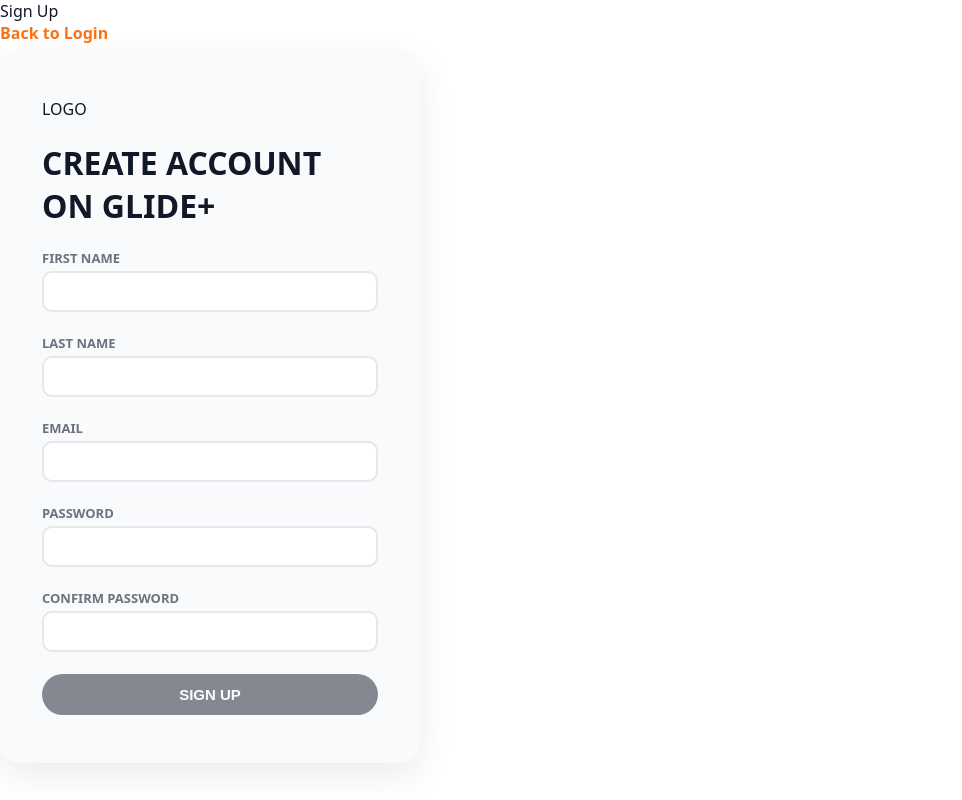
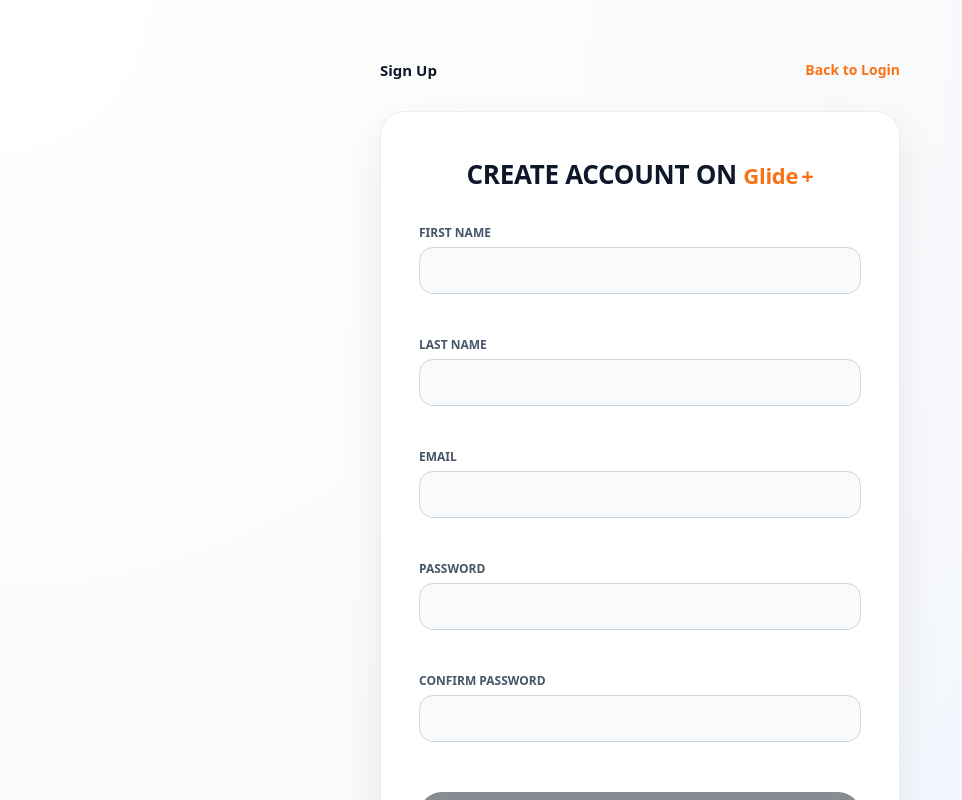
Before and after one commit to hannaberhanne/glide-capstone, a React (Vite) app in the folder frontend/: page /signup in a window 1280 px wide. Shown: the whole page, without its empty margins (0-962 px from the left). Built offline with nearby package versions, Linux system fonts and the light colour scheme; no server answers.

Commit message:
updated css of login + signup+ created a for got password page
added two line on the jsx files to add the logo that leads to the landing page after clicking on it

```diff
--- a/frontend/src/App.jsx
+++ b/frontend/src/App.jsx
@@ -8,6 +8,7 @@
 import SignupPage from "./pages/SignupPage.jsx";
 import OnboardingPage from "./pages/OnboardingPage";
 import CanvasSetup from "./pages/CanvasSetup";
+import ForgotPasswordPage from "./pages/ForgotPasswordPage";
 import "./App.css";
 
 function NotFound() {
@@ -28,6 +29,8 @@
       <Route path="/signup" element={<SignupPage />} />
       <Route path="/onboarding" element={<OnboardingPage />} />
       <Route path="/canvas-setup" element={<CanvasSetup />} />
+      <Route path="/forgot-password" element={<ForgotPasswordPage />} />
+
 
       {/* All other routes inside Layout (with navbar/footer) */}
       <Route element={<Layout />}>
--- /dev/null
+++ b/frontend/src/pages/ForgotPasswordPage.css
@@ -0,0 +1,108 @@
+.auth-page {
+  min-height: 100vh;
+  width: 100%;
+  padding: 96px 24px 72px;
+  display: flex;
+  justify-content: center;
+  align-items: flex-start;
+  background: radial-gradient(
+    circle at top left,
+    #ffffff 0%,
+    #f9fafb 55%,
+    #eef2ff 100%
+  );
+  font-family: system-ui, -apple-system, BlinkMacSystemFont, "Segoe UI", sans-serif;
+  color: #0f172a;
+  box-sizing: border-box;
+}
+
+/* white card */
+.auth-card {
+  width: 100%;
+  max-width: 480px;
+  background: #ffffff;
+  padding: 40px 36px;
+  border-radius: 24px;
+  box-shadow: 0 25px 60px rgba(15, 23, 42, 0.08);
+  border: 1px solid rgba(148, 163, 184, 0.18);
+}
+
+/* title */
+.auth-title {
+  margin: 0;
+  font-size: 28px;
+  font-weight: 900;
+  letter-spacing: -0.01em;
+}
+
+.brand-orange {
+  color: #f97316;
+}
+
+/* subtitle */
+.auth-sub {
+  margin: 10px 0 26px;
+  font-size: 15px;
+  color: #475569;
+}
+
+/* form */
+.auth-form {
+  display: flex;
+  flex-direction: column;
+  gap: 16px;
+}
+
+.auth-label {
+  font-size: 13px;
+  font-weight: 600;
+  color: #334155;
+}
+
+.auth-input {
+  width: 100%;
+  padding: 14px 16px;
+  font-size: 15px;
+  border-radius: 14px;
+  border: 1px solid #cbd5e1;
+  background: rgba(255, 255, 255, 0.9);
+}
+
+.auth-input:focus {
+  border-color: #f97316;
+  box-shadow: 0 0 0 3px rgba(249, 115, 22, 0.23);
+}
+
+/* button */
+.auth-btn {
+  margin-top: 10px;
+  padding: 14px;
+  border-radius: 14px;
+  border: none;
+  background: linear-gradient(135deg, #0f172a, #1e293b);
+  color: #fff;
+  font-weight: 700;
+  cursor: pointer;
+}
+
+.auth-btn:hover {
+  transform: translateY(-2px);
+  box-shadow: 0 8px 20px rgba(15, 23, 42, 0.25);
+}
+
+/* footer */
+.auth-alt {
+  text-align: center;
+  margin-top: 20px;
+}
+
+.auth-link {
+  color: #f97316;
+  font-weight: 700;
+}
+
+.success-msg {
+  margin-top: 20px;
+  font-weight: 700;
+  color: #059669;
+}
--- /dev/null
+++ b/frontend/src/pages/ForgotPasswordPage.jsx
@@ -0,0 +1,62 @@
+import { useState } from "react";
+import { Link } from "react-router-dom";
+import { sendPasswordResetEmail } from "firebase/auth";
+import { auth } from "../config/firebase";
+import "./ForgotPasswordPage.css";
+
+export default function ForgotPasswordPage() {
+  const [email, setEmail] = useState("");
+  const [sent, setSent] = useState(false);
+  const [error, setError] = useState("");
+
+  async function handleSubmit(e) {
+    e.preventDefault();
+    setError("");
+    try {
+      await sendPasswordResetEmail(auth, email.trim());
+      setSent(true);
+    } catch (err) {
+      console.error(err);
+      setError("Unable to send reset email. Try again.");
+    }
+  }
+
+  return (
+    <div className="auth-page">
+      <div className="auth-card">
+        <h1 className="auth-title">
+          Reset your <span className="brand-orange">password</span>
+        </h1>
+        <p className="auth-sub">
+          Enter your email and we’ll send you a reset link.
+        </p>
+
+        {!sent ? (
+          <form className="auth-form" onSubmit={handleSubmit}>
+            <label className="auth-label">Email</label>
+            <input
+              type="email"
+              className="auth-input"
+              value={email}
+              onChange={(e) => setEmail(e.target.value)}
+            />
+
+            {error && <p style={{ color: "red" }}>{error}</p>}
+
+            <button type="submit" className="auth-btn">
+              Send Reset Link
+            </button>
+          </form>
+        ) : (
+          <p className="success-msg">
+            ✔ Reset email sent! Check your inbox.
+          </p>
+        )}
+
+        <p className="auth-alt">
+          Back to <Link to="/login" className="auth-link">Login</Link>
+        </p>
+      </div>
+    </div>
+  );
+}
--- a/frontend/src/pages/LoginPage.css
+++ b/frontend/src/pages/LoginPage.css
@@ -1,133 +1,158 @@
+/* === MAIN CONTAINER === */
 .login-container {
   min-height: 100vh;
-  background: #fff;
   display: flex;
   justify-content: center;
   align-items: center;
   padding: 40px 20px;
+
+  /* match homepage radial background */
+  background: radial-gradient(circle at top left, #ffffff 0%, #f9fafb 55%, #edf2ff 100%);
 }
 
+/* === LOGIN CARD === */
 .login-card {
-  background: #f9fafb;
-  border-radius: 20px;
-  box-shadow: 0 12px 36px rgba(0, 0, 0, 0.08);
-  padding: 48px 42px;
-  max-width: 420px;
   width: 100%;
+  max-width: 460px;
+
+  background: #ffffff;
+  padding: 44px 40px;
+  border-radius: 24px;
+
+  box-shadow: 0 18px 40px rgba(15, 23, 42, 0.10);
+  border: 1px solid rgba(148, 163, 184, 0.20);
+
+  animation: fadeUp 0.4s ease;
 }
 
-.login-header h1 {
-  font-size: 24px;
-  font-weight: 900;
-  margin-bottom: 8px;
+/* subtle animation */
+@keyframes fadeUp {
+  from { opacity: 0; transform: translateY(16px); }
+  to { opacity: 1; transform: translateY(0); }
 }
 
-.login-header span {
+/* === HEADER === */
+.login-header h1 {
+  margin: 0 0 6px;
+  font-size: 28px;
+  font-weight: 900;
+  color: #0f172a;
+}
+
+.login-header h1 span {
   color: #f97316;
 }
 
 .login-header p {
+  font-size: 15px;
   color: #6b7280;
   margin-bottom: 24px;
 }
 
+/* === FORM LABELS === */
 label {
   display: flex;
   flex-direction: column;
-  margin-bottom: 18px;
+  margin-bottom: 20px;
 }
 
 label span {
-  font-size: 13px;
+  margin-bottom: 6px;
+  font-size: 14px;
   font-weight: 700;
-  color: #6b7280;
-  margin-bottom: 4px;
+  color: #475569;
 }
 
+/* === INPUTS === */
 input {
-  padding: 10px 12px;
-  border: 2px solid #e5e7eb;
-  border-radius: 10px;
+  padding: 12px 14px;
   font-size: 15px;
-  outline: none;
-  transition: border-color 0.2s;
+
+  border-radius: 12px;
+  border: 1px solid #d1d5db;
+  background: #f9fafb;
+  transition: 0.2s ease;
 }
 
 input:focus {
   border-color: #f97316;
+  background: #ffffff;
+  box-shadow: 0 0 0 3px rgba(249, 115, 22, 0.25);
+  outline: none;
 }
 
-button {
+/* === SUBMIT BUTTON === */
+button[type="submit"] {
   width: 100%;
-  padding: 12px;
+  margin-top: 8px;
+  padding: 14px;
+
+  background: #111827;
+  color: white;
+
   border-radius: 999px;
-  background: #111827;
-  color: #fff;
+  font-size: 16px;
   font-weight: 800;
-  font-size: 15px;
+  border: none;
+
+  transition: 0.25s ease;
   cursor: pointer;
-  border: none;
-  transition: all 0.3s ease;
 }
 
-button:hover {
+button[type="submit"]:hover:not(:disabled) {
   background: #f97316;
   color: #111827;
 }
 
-button:disabled {
+button[type="submit"]:disabled {
   opacity: 0.5;
   cursor: not-allowed;
 }
 
+/* === FOOTER TEXT === */
 .login-footer {
-  margin-top: 18px;
+  margin-top: 22px;
   text-align: center;
 }
 
 .create-link {
-  display: inline-block;
-  margin-bottom: 6px;
+  display: block;
+  margin-bottom: 10px;
+  font-size: 15px;
+  color: #f97316;
   font-weight: 700;
-  color: #f97316;
 }
 
 .help-link {
+  font-size: 14px;
+  font-weight: 700;
+  color: #111827;
   background: none;
   border: none;
-  color: #111827;
-  font-weight: 700;
   cursor: pointer;
+  transition: opacity 0.2s ease;
 }
 
-/* mobil view */
-@media (max-width: 768px) {
-  .login-container {
-    padding: 20px 10px;
-  }
+.help-link:hover {
+  opacity: 0.7;
+}
 
+/* === MOBILE === */
+@media (max-width: 640px) {
   .login-card {
-    width: 100%;
-    max-width: 95%;
-    padding: 32px 20px;
-    border-radius: 16px;
+    padding: 32px 26px;
+    border-radius: 18px;
   }
 
   .login-header h1 {
-    font-size: 20px;
+    font-size: 24px;
   }
 
   input {
     font-size: 14px;
-    padding: 8px 10px;
   }
 
-  button {
+  button[type="submit"] {
     font-size: 14px;
-    padding: 10px;
-  }
-
-  .login-footer {
-    font-size: 13px;
   }
 }
--- a/frontend/src/pages/LoginPage.jsx
+++ b/frontend/src/pages/LoginPage.jsx
@@ -3,6 +3,7 @@
 import "./LoginPage.css";
 import { signInWithEmailAndPassword } from "firebase/auth";
 import { auth } from "../config/firebase.js";
+import AuthLogo from "../components/AuthLogo";
 
 export default function LoginPage() {
   const nav = useNavigate();
@@ -49,7 +50,7 @@
       <div className="login-card">
         <div className="login-header">
           <h1>
-            Log in to <span>Glide+</span>
+            Log in to <AuthLogo />
           </h1>
           <p>Welcome back! Let's pick up where you left off.</p>
         </div>
@@ -91,13 +92,7 @@
           <Link to="/signup" className="create-link">
             Create Account
           </Link>
-          <button
-            className="help-link"
-            type="button"
-            onClick={() => alert("Password reset coming soon!")}
-          >
-            Can't log in?
-          </button>
+          <Link to="/forgot-password" className="help-link">Can't log in?</Link>
         </div>
       </div>
     </div>
--- a/frontend/src/pages/SignupPage.css
+++ b/frontend/src/pages/SignupPage.css
@@ -1,141 +1,176 @@
-/*  GLOBAL PAGE BG  */
-.auth-page {
+/* === PAGE BACKGROUND (matches Login + Homepage) === */
+.login-wrap {
   min-height: 100vh;
   width: 100%;
-  padding: 96px 24px 72px;
+  padding: 60px 20px;
   display: flex;
-  justify-content: center;
-  align-items: flex-start;
+  flex-direction: column;
+  align-items: center;
+
   background: radial-gradient(
     circle at top left,
     #ffffff 0%,
     #f9fafb 55%,
-    #eef2ff 100%
+    #edf2ff 100%
   );
-  font-family: system-ui, -apple-system, BlinkMacSystemFont, "Segoe UI",
-    sans-serif;
-  color: #0f172a;
-  box-sizing: border-box;
 }
 
-/* WHITE CARD  */
-.auth-card {
+/* === TOP BAR === */
+.login-top {
+  width: 100%;
+  max-width: 520px;
+  display: flex;
+  justify-content: space-between;
+  margin-bottom: 22px;
+}
+
+.login-top-left {
+  font-size: 15px;
+  font-weight: 700;
+  color: #0f172a;
+}
+
+.create-link {
+  font-size: 14px;
+  font-weight: 700;
+  color: #f97316;
+  text-decoration: none;
+}
+
+/* === MAIN SIGNUP CARD === */
+.login-card {
   width: 100%;
   max-width: 520px;
   background: #ffffff;
-  padding: 40px 36px 36px;
+  padding: 44px 38px;
   border-radius: 24px;
-  box-shadow: 0 25px 60px rgba(15, 23, 42, 0.08);
+
   border: 1px solid rgba(148, 163, 184, 0.18);
-  text-align: left;
+  box-shadow: 0 18px 40px rgba(15, 23, 42, 0.08);
+
+  animation: fadeUp 0.35s ease;
 }
 
-/* Slightly taller card for Sign Up */
-.signup-card {
-  padding-top: 52px;
+@keyframes fadeUp {
+  from { opacity: 0; transform: translateY(20px); }
+  to { opacity: 1; transform: translateY(0); }
 }
 
-/* ===== TITLES & TEXT ===== */
-.auth-title {
-  margin: 0;
-  font-size: 28px;
-  font-weight: 900;
-  letter-spacing: -0.01em;
-  color: #0f172a;
-  text-align: left;
+/* === LOGO BOX (placeholder) === */
+.logo-box {
+  width: 100%;
+  text-align: center;
+  font-weight: 700;
+  font-size: 14px;
+  margin-bottom: 12px;
+  color: #6b7280;
 }
 
-.brand-orange {
-  color: #f97316;
+/* === TITLE === */
+.login-title {
+  font-size: 26px;
   font-weight: 900;
+  margin: 0 0 32px;
+  color: #0f172a;
+  text-align: center;
+  letter-spacing: -0.3px;
 }
 
-.auth-sub {
-  margin: 10px 0 26px;
-  font-size: 15px;
-  color: #475569;
+.login-title span {
+  color: #f97316;
 }
 
-/* ===== FORM FIELDS ===== */
-.auth-form {
+/* === FORM === */
+.login-form {
+  width: 100%;
   display: flex;
   flex-direction: column;
-  gap: 16px;
+  gap: 22px;
 }
 
-.auth-label {
-  font-size: 13px;
-  font-weight: 600;
-  margin-bottom: -6px;
-  color: #334155;
+/* FIELD WRAPPER */
+.field {
+  display: flex;
+  flex-direction: column;
 }
 
-.auth-input {
-  width: 100%;
-  padding: 14px 16px;
-  font-size: 15px;
+/* LABEL TEXT */
+.field-label {
+  font-size: 12px;
+  font-weight: 700;
+  color: #475569;
+  margin-bottom: 6px;
+}
+
+/* INPUTS */
+.field-input {
+  padding: 14px 14px;
   border-radius: 14px;
   border: 1px solid #cbd5e1;
-  background: rgba(255, 255, 255, 0.9);
+  background: #f9fafb;
+
+  font-size: 15px;
   outline: none;
-  transition: border 0.18s ease, box-shadow 0.18s ease;
+  transition: border-color 0.2s ease, box-shadow 0.2s ease;
 }
 
-.auth-input:focus {
+.field-input:focus {
+  background: #ffffff;
   border-color: #f97316;
-  box-shadow: 0 0 0 3px rgba(249, 115, 22, 0.23);
+  box-shadow: 0 0 0 3px rgba(249, 115, 22, 0.25);
 }
 
-/* ===== MAIN BUTTON ===== */
-.auth-btn {
-  margin-top: 14px;
+/* UNDERLINE FROM OLD DESIGN (HIDDEN NOW) */
+.underline {
+  display: none;
+}
+
+/* === SIGNUP BUTTON === */
+.login-btn {
   width: 100%;
   padding: 14px;
-  border-radius: 14px;
+  margin-top: 6px;
+
+  border-radius: 999px;
+  background: #111827;
+  color: #ffffff;
+
+  font-size: 16px;
+  font-weight: 800;
   border: none;
-  background: linear-gradient(135deg, #0f172a, #1e293b);
-  color: #ffffff;
-  font-size: 16px;
-  font-weight: 700;
   cursor: pointer;
-  transition: transform 0.15s ease, box-shadow 0.15s ease;
+
+  transition: all 0.25s ease;
 }
 
-.auth-btn:hover {
-  transform: translateY(-2px);
-  box-shadow: 0 10px 25px rgba(15, 23, 42, 0.25);
+.login-btn:hover:not(:disabled) {
+  background: #f97316;
+  color: #111827;
 }
 
-/* ===== FOOTER TEXT ===== */
-.auth-alt {
-  margin-top: 18px;
-  font-size: 14px;
-  text-align: center;
-  color: #475569;
+.login-btn:disabled {
+  opacity: 0.5;
+  cursor: not-allowed;
 }
 
-.auth-link {
-  color: #f97316;
-  font-weight: 700;
-  text-decoration: none;
-}
-
-.auth-link:hover {
-  text-decoration: underline;
-}
-
-/* ===== RESPONSIVE ===== */
+/* === RESPONSIVE === */
 @media (max-width: 640px) {
-  .auth-card {
-    padding: 32px 26px;
+  .login-card {
+    padding: 32px 24px;
     border-radius: 20px;
   }
 
-  .auth-title {
-    font-size: 24px;
+  .login-title {
+    font-size: 22px;
   }
 
-  .auth-btn {
+  .field-input {
     padding: 12px;
+    font-size: 14px;
+  }
+
+  .login-btn {
+    padding: 12px;
+    font-size: 14px;
   }
 }
--- a/frontend/src/pages/SignupPage.jsx
+++ b/frontend/src/pages/SignupPage.jsx
@@ -3,6 +3,7 @@
 import { createUserWithEmailAndPassword } from "firebase/auth";
 import { auth } from "../config/firebase.js";
 import "./SignupPage.css";
+import AuthLogo from "../components/AuthLogo";
 
 export default function SignupPage() {
   const nav = useNavigate();
@@ -100,11 +101,8 @@
       </div>
 
       <div className="login-card">
-        <div className="logo-box" aria-hidden="true">
-          LOGO
-        </div>
         <h1 className="login-title">
-          CREATE ACCOUNT ON <span>GLIDE+</span>
+          CREATE ACCOUNT ON <AuthLogo />
         </h1>
 
         <form className="login-form" onSubmit={handleSignup}>
```
